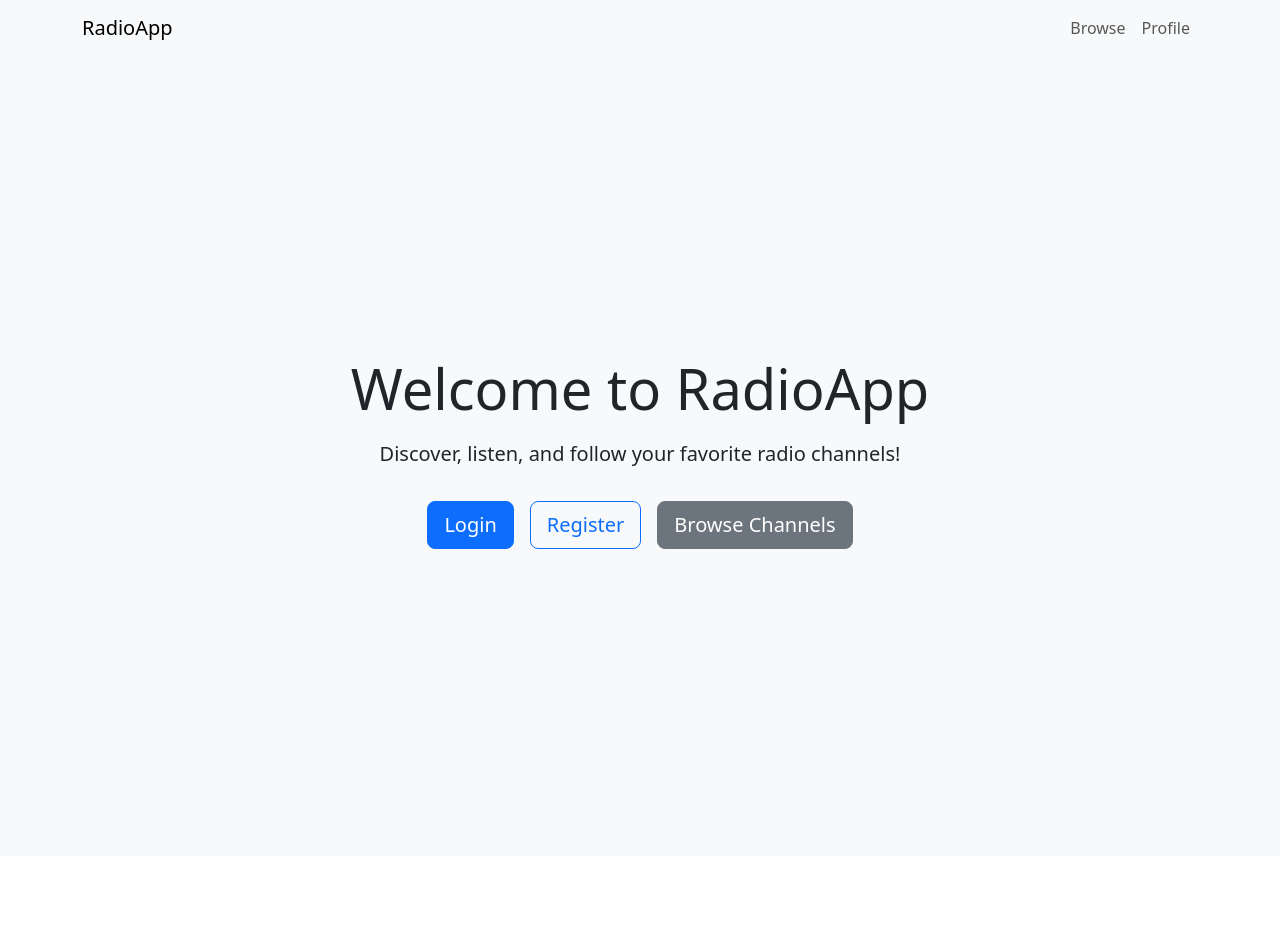
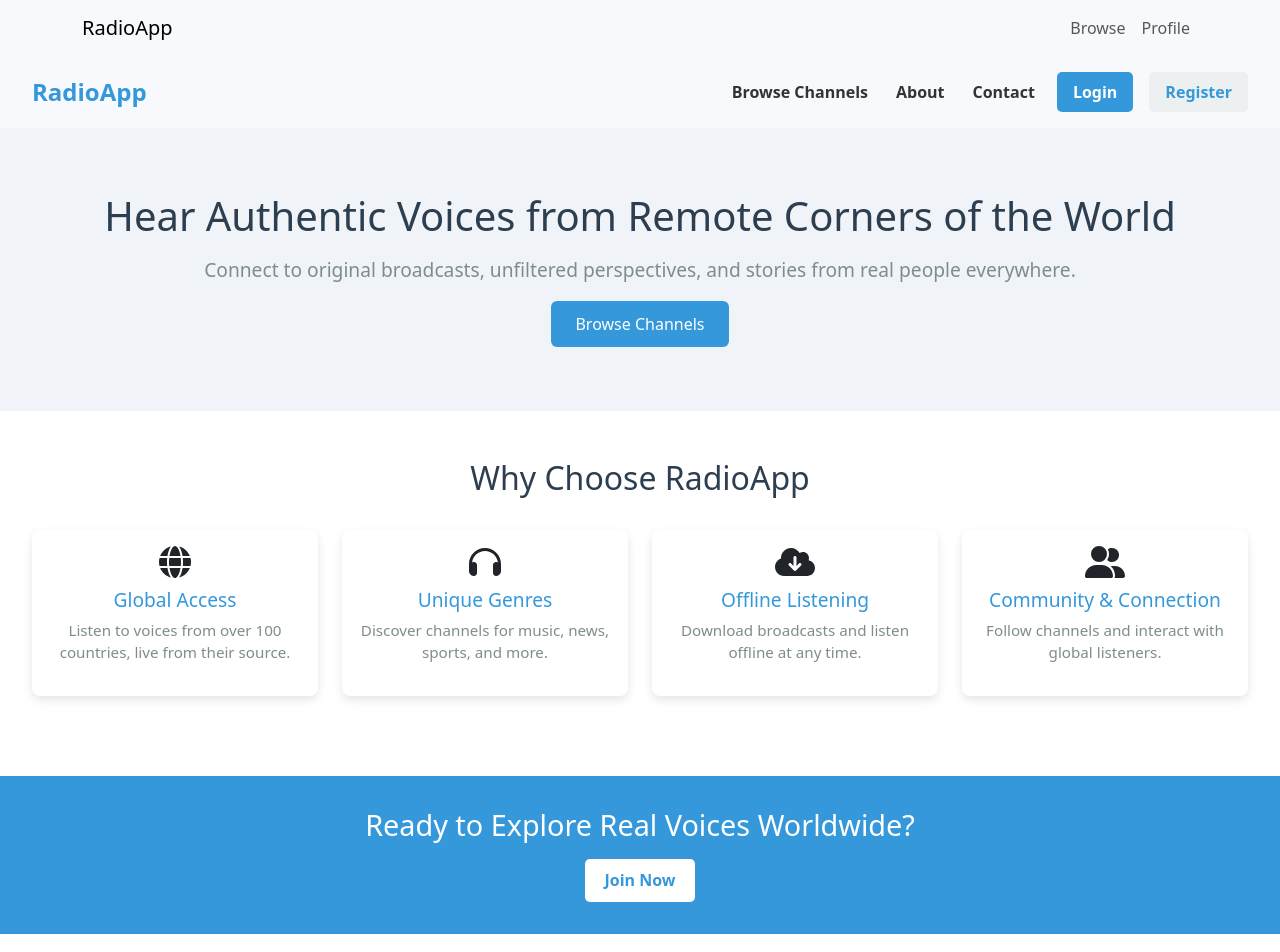
Before and after one commit to sankarebarri/radioapp, a React (Create React App) app in the folder frontend/: page / in a window 1280 px wide. Shown: the top 952 px of the page. Before the commit the page ends 856 px from the top, so only its background shows below. Built offline with nearby package versions, Linux system fonts and the light colour scheme.

Commit message:
RadioApp

```diff
--- a/frontend/src/pages/Home.js
+++ b/frontend/src/pages/Home.js
@@ -1,26 +1,101 @@
+// src/pages/Home.js
 import React from "react";
-import { Link } from "react-router-dom";
+import { FontAwesomeIcon } from "@fortawesome/react-fontawesome";
+import {
+  faBroadcastTower,
+  faGlobe,
+  faHeadphones,
+  faCloudDownloadAlt,
+  faUserFriends,
+} from "@fortawesome/free-solid-svg-icons";
+import { useNavigate } from "react-router-dom";
+import "../styles/Home.css";
 
 const Home = () => {
+  const navigate = useNavigate();
+
   return (
-    <div className="container-fluid d-flex align-items-center justify-content-center vh-100 bg-light">
-      <div className="text-center">
-        <h1 className="display-4">Welcome to RadioApp</h1>
-        <p className="lead mt-3 mb-4">
-          Discover, listen, and follow your favorite radio channels!
+    <div className="home">
+      {/* Header */}
+      <header className="header">
+        <div className="logo" onClick={() => navigate("/")}>
+          RadioApp
+        </div>
+        <nav>
+          <button onClick={() => navigate("/channels")}>Browse Channels</button>
+          <button onClick={() => navigate("/about")}>About</button>
+          <button onClick={() => navigate("/contact")}>Contact</button>
+          <button className="btn primary" onClick={() => navigate("/login")}>
+            Login
+          </button>
+          <button
+            className="btn secondary"
+            onClick={() => navigate("/register")}
+          >
+            Register
+          </button>
+        </nav>
+      </header>
+
+      {/* Hero Section */}
+      <section className="hero">
+        <h1>Hear Authentic Voices from Remote Corners of the World</h1>
+        <p>
+          Connect to original broadcasts, unfiltered perspectives, and stories
+          from real people everywhere.
         </p>
-        <div>
-          <Link to="/login" className="btn btn-primary btn-lg m-2">
-            Login
-          </Link>
-          <Link to="/register" className="btn btn-outline-primary btn-lg m-2">
-            Register
-          </Link>
-          <Link to="/browse" className="btn btn-secondary btn-lg m-2">
-            Browse Channels
-          </Link>
+        <button className="btn primary" onClick={() => navigate("/channels")}>
+          Browse Channels
+        </button>
+      </section>
+
+      {/* Why Choose Us Section */}
+      <section className="features">
+        <h2>Why Choose RadioApp</h2>
+        <div className="feature-grid">
+          <div className="feature">
+            <FontAwesomeIcon icon={faGlobe} size="2x" />
+            <h3>Global Access</h3>
+            <p>
+              Listen to voices from over 100 countries, live from their source.
+            </p>
+          </div>
+          <div className="feature">
+            <FontAwesomeIcon icon={faHeadphones} size="2x" />
+            <h3>Unique Genres</h3>
+            <p>Discover channels for music, news, sports, and more.</p>
+          </div>
+          <div className="feature">
+            <FontAwesomeIcon icon={faCloudDownloadAlt} size="2x" />
+            <h3>Offline Listening</h3>
+            <p>Download broadcasts and listen offline at any time.</p>
+          </div>
+          <div className="feature">
+            <FontAwesomeIcon icon={faUserFriends} size="2x" />
+            <h3>Community & Connection</h3>
+            <p>Follow channels and interact with global listeners.</p>
+          </div>
         </div>
-      </div>
+      </section>
+
+      {/* Call-to-Action Banner */}
+      <section className="cta-banner">
+        <h2>Ready to Explore Real Voices Worldwide?</h2>
+        <button className="btn primary" onClick={() => navigate("/register")}>
+          Join Now
+        </button>
+      </section>
+
+      {/* Footer */}
+      <footer className="footer">
+        <div className="footer-links">
+          <a href="/about">About</a>
+          <a href="/contact">Contact</a>
+          <a href="/terms">Terms of Service</a>
+          <a href="/privacy">Privacy Policy</a>
+        </div>
+        <p>© 2024 RadioApp. All rights reserved.</p>
+      </footer>
     </div>
   );
 };
--- /dev/null
+++ b/frontend/src/styles/Home.css
@@ -0,0 +1,168 @@
+/* src/styles/Home.css */
+
+body {
+  font-family: 'Arial', sans-serif;
+  color: #333;
+  margin: 0;
+  padding: 0;
+  box-sizing: border-box;
+}
+
+/* Header */
+.header {
+  display: flex;
+  justify-content: space-between;
+  align-items: center;
+  padding: 1rem 2rem;
+  background-color: #f7f9fc;
+  box-shadow: 0 2px 4px rgba(0, 0, 0, 0.1);
+}
+
+.header .logo {
+  font-size: 1.5rem;
+  font-weight: bold;
+  color: #3498db;
+  cursor: pointer;
+}
+
+.header nav {
+  display: flex;
+  gap: 1rem;
+}
+
+.header nav button,
+.header nav .btn {
+  background: none;
+  border: none;
+  cursor: pointer;
+  color: #333;
+  font-weight: bold;
+}
+
+.header nav .btn.primary {
+  background-color: #3498db;
+  color: white;
+  padding: 0.5rem 1rem;
+  border-radius: 5px;
+}
+
+.header nav .btn.secondary {
+  background-color: #ecf0f1;
+  color: #3498db;
+  padding: 0.5rem 1rem;
+  border-radius: 5px;
+}
+
+/* Hero Section */
+.hero {
+  text-align: center;
+  padding: 4rem 2rem;
+  background-color: #f0f4f8;
+}
+
+.hero h1 {
+  font-size: 2.5rem;
+  color: #2c3e50;
+}
+
+.hero p {
+  font-size: 1.2rem;
+  color: #7f8c8d;
+  margin: 1rem 0;
+}
+
+.hero .btn.primary {
+  padding: 0.7rem 1.5rem;
+  font-size: 1rem;
+  color: white;
+  background-color: #3498db;
+  border-radius: 6px;
+  cursor: pointer;
+  border: none;
+}
+
+/* Features Section */
+.features {
+  padding: 3rem 2rem;
+  text-align: center;
+}
+
+.features h2 {
+  font-size: 2rem;
+  color: #2c3e50;
+  margin-bottom: 2rem;
+}
+
+.feature-grid {
+  display: grid;
+  grid-template-columns: repeat(auto-fit, minmax(180px, 1fr));
+  gap: 1.5rem;
+}
+
+.feature {
+  text-align: center;
+  padding: 1rem;
+  background-color: #ffffff;
+  border-radius: 8px;
+  box-shadow: 0 4px 10px rgba(0, 0, 0, 0.1);
+}
+
+.feature h3 {
+  font-size: 1.2rem;
+  color: #3498db;
+  margin: 0.5rem 0;
+}
+
+.feature p {
+  font-size: 0.95rem;
+  color: #7f8c8d;
+}
+
+/* Call-to-Action Banner */
+.cta-banner {
+  text-align: center;
+  padding: 2rem;
+  background-color: #3498db;
+  color: white;
+  margin: 2rem 0;
+}
+
+.cta-banner h2 {
+  font-size: 1.8rem;
+  margin-bottom: 1rem;
+}
+
+.cta-banner .btn.primary {
+  padding: 0.6rem 1.2rem;
+  background-color: white;
+  color: #3498db;
+  border-radius: 5px;
+  cursor: pointer;
+  font-weight: bold;
+  border: none;
+}
+
+/* Footer */
+.footer {
+  padding: 1.5rem 2rem;
+  text-align: center;
+  background-color: #f7f9fc;
+  color: #7f8c8d;
+}
+
+.footer-links {
+  display: flex;
+  justify-content: center;
+  gap: 1rem;
+  margin-bottom: 1rem;
+}
+
+.footer-links a {
+  color: #3498db;
+  text-decoration: none;
+}
+
+.footer p {
+  font-size: 0.85rem;
+  color: #7f8c8d;
+}
```
